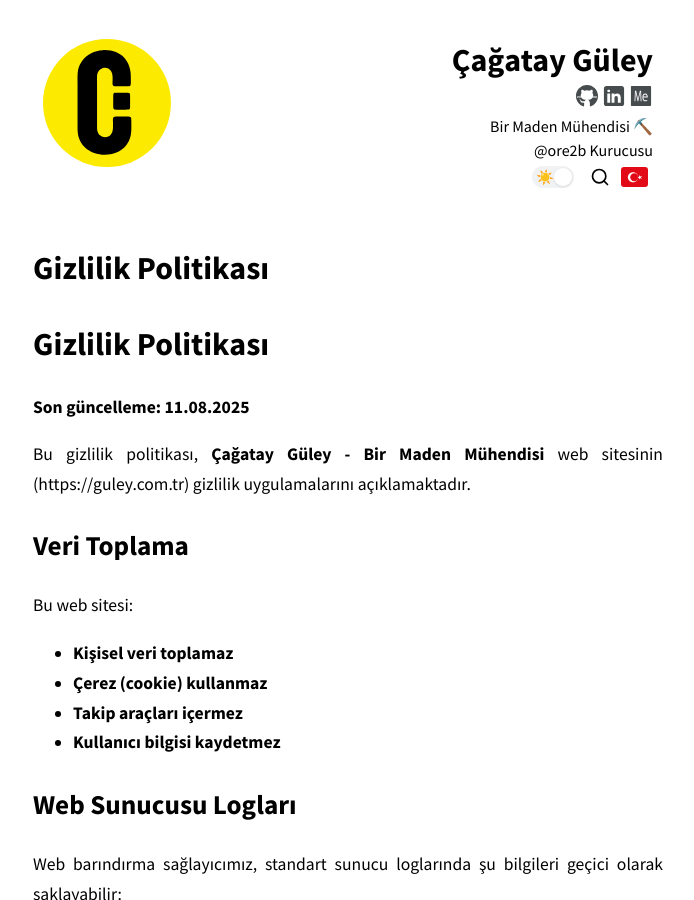
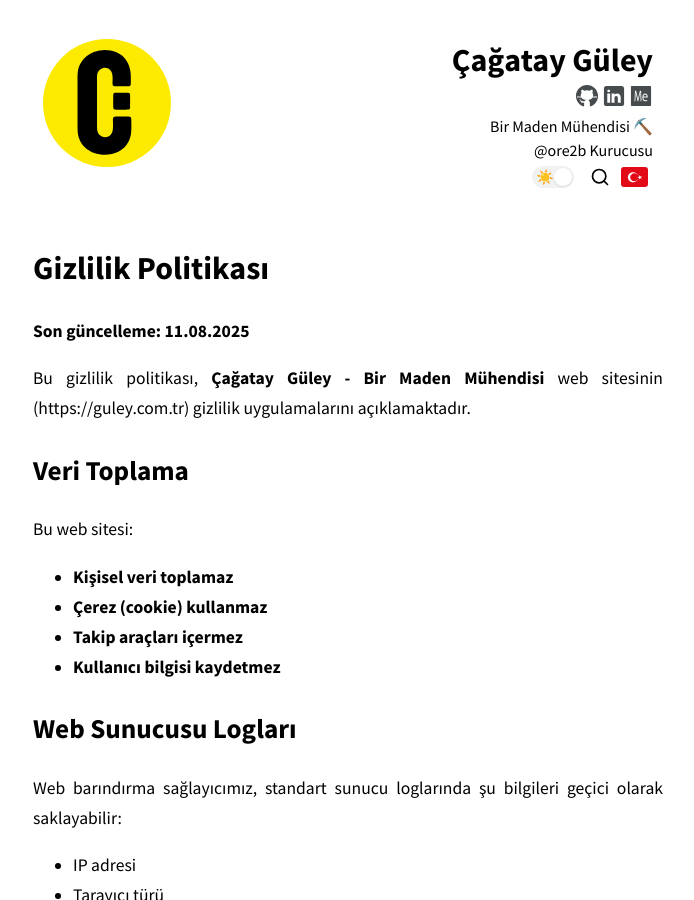
Before and after one commit to guleyc/blog-tr, a Jekyll site: the page built from privacy-policy.md, in a window 1280 px wide and 900 px high. Shown: the whole window, without its empty margins (292-986 px from the left). Built offline with Jekyll 4.4.1, drawn with Linux system fonts in a browser that asks for light colours; comment, search, counter and statistics services are not loaded.

Commit message:
Update privacy-policy.md

```diff
--- a/privacy-policy.md
+++ b/privacy-policy.md
@@ -9,8 +9,6 @@ redirect_from:
  - /privacy-policy/
 author: Çağatay Güley
 ---
-
-# Gizlilik Politikası
 
 **Son güncelleme: {{ site.time | date: "%d.%m.%Y" }}**
 
```
